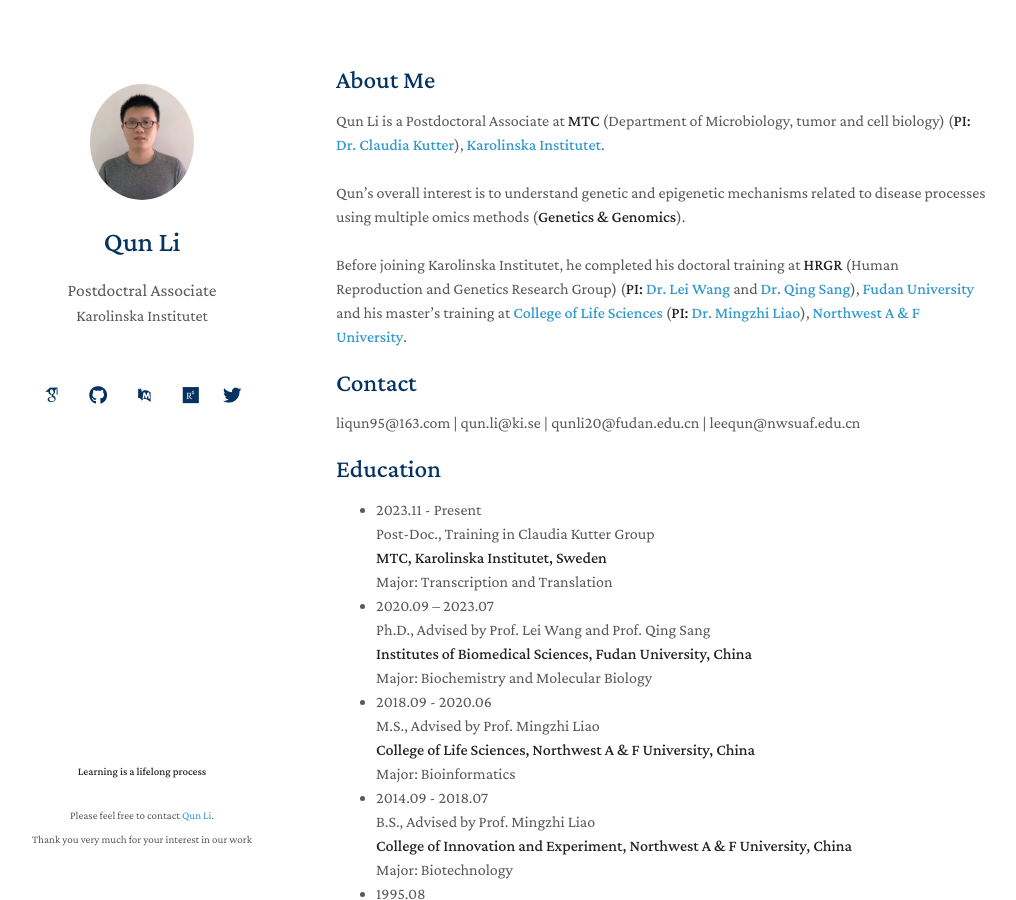
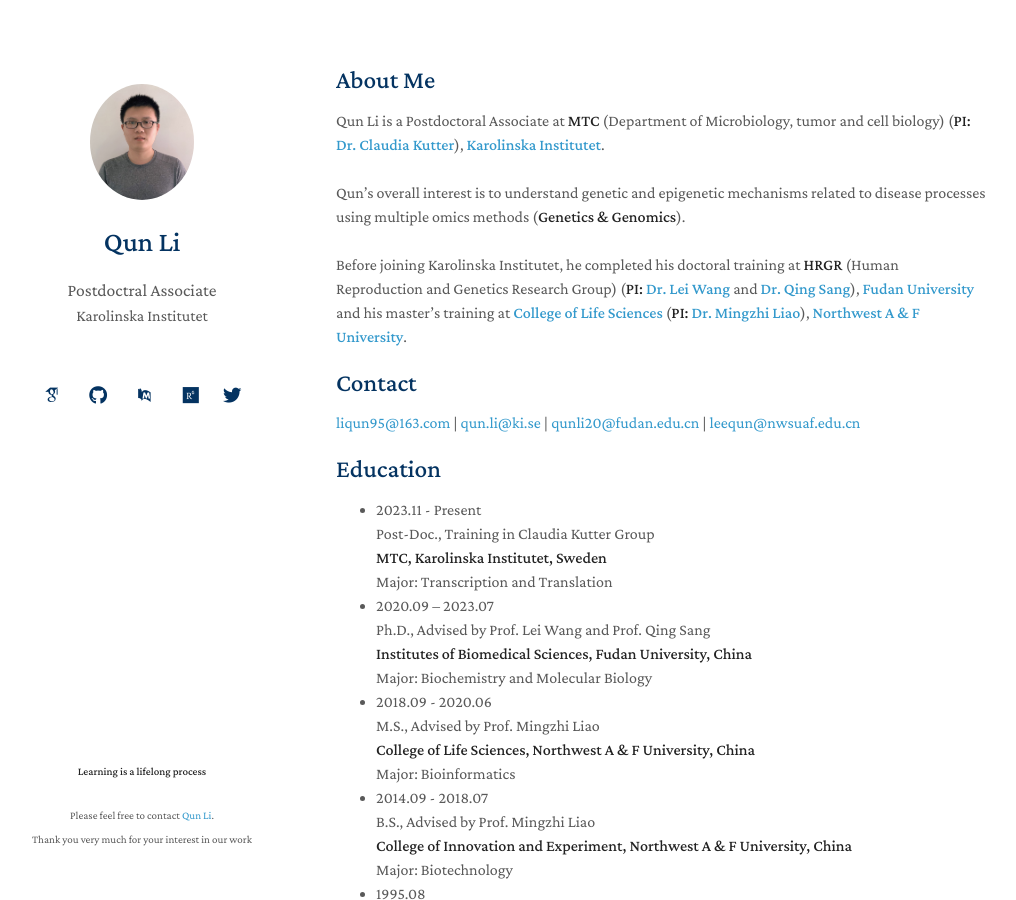
Before and after one commit to liqunbio/liqunbio.github.io, a Jekyll site: the page built from index.md, in a window 1280 px wide and 900 px high. Shown: the whole window, without its empty margins (134-1150 px from the left). Built offline with Jekyll 4.4.1, drawn with Linux system fonts in a browser that asks for light colours; some web fonts are replaced; comment, search, counter and statistics services are not loaded; our own code applies the rules of GitHub Pages for plain Markdown files; part of the change alters nothing that is shown.

```diff
--- a/index.md
+++ b/index.md
@@ -11,7 +11,7 @@ Qun's overall interest is to understand genetic and epigenetic mechanisms relate
 Before joining Karolinska Institutet, he completed his doctoral training at [**HRGR**](https://reprod-genet.fudan.edu.cn/) (Human Reproduction and Genetics Research Group) (**PI: [Dr. Lei Wang](https://reprod-genet.fudan.edu.cn/laben/c5/0f/c23194a247055/page.htm)** and **[Dr. Qing Sang](https://reprod-genet.fudan.edu.cn/laben/c5/10/c23194a247056/page.htm)**), **[Fudan University](https://www.fudan.edu.cn/)** and his master's training at **[College of Life Sciences](https://sm.nwafu.edu.cn/index.htm)** (**PI: [Dr. Mingzhi Liao](https://sm.nwafu.edu.cn/szdw/js2/389648.htm)**), **[Northwest A & F University](https://www.nwsuaf.edu.cn/)**. <br>
 
 ## Contact
-liqun95@163.com | qun.li@ki.se | qunli20@fudan.edu.cn | leequn@nwsuaf.edu.cn
+[liqun95@163.com](mailto:liqun95@163.com) | [qun.li@ki.se](mailto:qun.li@ki.se) | [qunli20@fudan.edu.cn](mailto:qunli20@fudan.edu.cn) | [leequn@nwsuaf.edu.cn](mailto:leequn@nwsuaf.edu.cn)
 
 ## Education
 - 2023.11 - Present <br>
```
